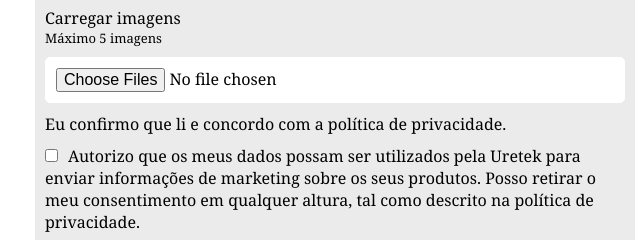
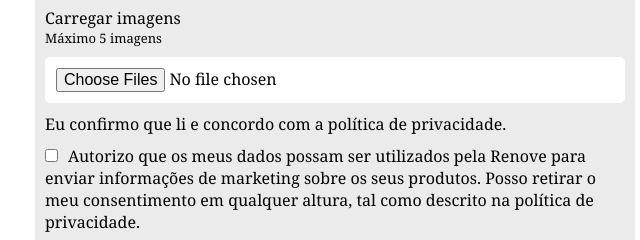
Before and after one commit to K4ioSB/Renove, a plain HTML site: page contato.html in a window 1280 px wide. Shown: the part 1485-1725 px from the top of the page, 553-1193 px from the left. Drawn offline with Linux system fonts and the light colour scheme.

Commit message:
Update contato.html

```diff
--- a/contato.html
+++ b/contato.html
@@ -222,7 +222,7 @@
         <input style="margin:0px 10px 0 10px;background-color:white" class="field" name="arquivo" type="file" multiple="">
         <div style="margin: 10px;">
         <P style="margin-bottom: 10px;">Eu confirmo que li e concordo com a política de privacidade.</P>
-        <input style="margin-right:10px;" type="checkbox" name="" id=""></input><label for="">Autorizo que os meus dados possam ser utilizados pela Uretek para enviar informações de marketing sobre os seus produtos. Posso retirar o meu consentimento em qualquer altura, tal como descrito na política de privacidade. </label>
+        <input style="margin-right:10px;" type="checkbox" name="" id=""></input><label for="">Autorizo que os meus dados possam ser utilizados pela Renove para enviar informações de marketing sobre os seus produtos. Posso retirar o meu consentimento em qualquer altura, tal como descrito na política de privacidade. </label>
         </div>
         <input  style="margin:0px 10px 10px 10px;background-color: white;" class="field" type="submit" value="Enviar">
   </form>
```
